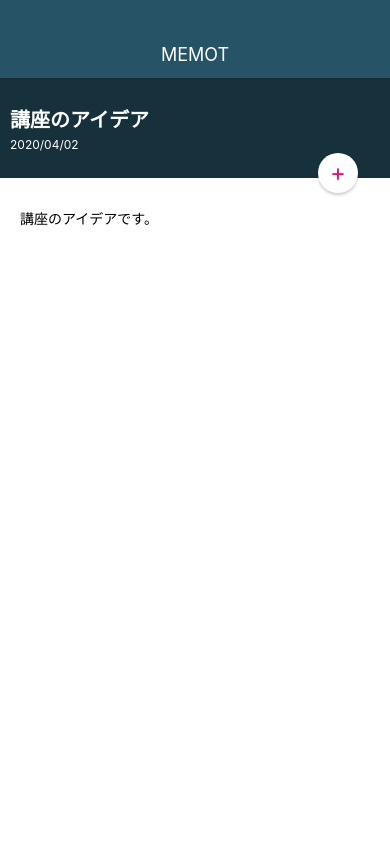
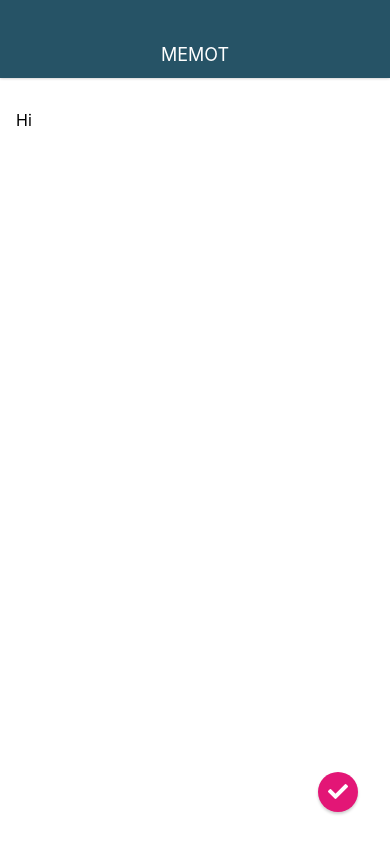
Before and after one commit to nochinaoto/MemoApp, a React Native app: screen / in a window 390 px wide. Built offline with nearby package versions, Linux system fonts and the light colour scheme; a web font is replaced by a local one.

Commit message:
Edit screen

```diff
--- a/App.js
+++ b/App.js
@@ -1,14 +1,15 @@
 import React from 'react';
 import { StyleSheet, View } from 'react-native';
 import AppBar from './src/components/AppBar';
-import MemoDetailScreen from './src/screens/MemoDetailScreen';
+// import MemoDetailScreen from './src/screens/MemoDetailScreen';
+import MemoEditScreen from './src/screens/MemoEditScreen';
 
 
 export default function App() {
   return (
     <View style={styles.container}>
       <AppBar />
-      <MemoDetailScreen />
+      <MemoEditScreen />
     </View>
   );
 }
--- a/package.json
+++ b/package.json
@@ -8,7 +8,9 @@
     "eject": "expo eject"
   },
   "dependencies": {
+    "@expo/vector-icons": "^10.1.0",
     "expo": "~37.0.3",
+    "expo-font": "^8.1.1",
     "react": "~16.9.0",
     "react-dom": "~16.9.0",
     "react-native": "https://github.com/expo/react-native/archive/sdk-37.0.0.tar.gz",
--- a/src/elements/CircleButton.js
+++ b/src/elements/CircleButton.js
@@ -1,10 +1,34 @@
 import React from 'react';
-import { StyleSheet, View, Text } from 'react-native';
+import { StyleSheet, View } from 'react-native';
+// import { Font } from 'expo';
+import * as Font from 'expo-font';
+import { createIconSet } from '@expo/vector-icons';
+import fontAwesome from '../../assets/fonts/fa-solid-900.ttf';
+
+// const expoAssetId = require('../../assets/fonts/fa-solid-900.ttf');
+
+const CustomIcon = createIconSet({
+  pencil: '\uf303',
+  plus: '\uf067',
+  check: '\uf00c',
+}, 'fontAwesome');
 
 class CircleButton extends React.Component {
+  constructor(props) {
+    super(props);
+    this.state = { fontLoaded: false };
+  }
+
+  async componentDidMount() {
+    await Font.loadAsync({
+      FontAwesome: fontAwesome,
+    });
+    this.setState({ fontLoaded: true });
+  }
+
   render() {
     // const style = this.props.style;
-    const { style, color } = this.props;
+    const { name, style, color } = this.props;
 
     let bgColor = '#E31676';
     let textColor = '#fff';
@@ -16,9 +40,11 @@ class CircleButton extends React.Component {
 
     return (
       <View style={[styles.circleButton, style, { backgroundColor: bgColor }]}>
-        <Text style={[styles.circleButtonTitle, { color: textColor }]}>
-          {this.props.children}
-        </Text>
+        {
+          this.state.fontLoaded ? (
+            <CustomIcon name={name} style={[styles.circleButtonTitle, { color: textColor }]} />
+          ) : null
+        }
       </View>
     );
   }
@@ -41,8 +67,9 @@ const styles = StyleSheet.create({
     shadowRadius: 3,
   },
   circleButtonTitle: {
-    fontSize: 24,
-    lineHeight: 24,
+    fontFamily: 'FontAwesome',
+    fontSize: 20,
+    lineHeight: 32,
     // color: '#fff',
   },
 });
--- a/src/screens/MemoDetailScreen.js
+++ b/src/screens/MemoDetailScreen.js
@@ -21,7 +21,7 @@ class MemoDetailScreen extends React.Component {
           </Text>
         </View>
 
-        <CircleButton color="white" style={styles.editButton}>+</CircleButton>
+        <CircleButton name="pencil" color="white" style={styles.editButton} />
 
       </View>
 
--- /dev/null
+++ b/src/screens/MemoEditScreen.js
@@ -0,0 +1,37 @@
+import React from 'react';
+import { StyleSheet, View, TextInput } from 'react-native';
+import CircleButton from '../elements/CircleButton';
+
+class MemoEditScreen extends React.Component {
+  render() {
+    return (
+      <View style={styles.container}>
+        <TextInput style={styles.memoEditInput} multiline value="Hi" />
+
+        <CircleButton name="check" style={styles.editButton} />
+
+      </View>
+    );
+  }
+}
+
+const styles = StyleSheet.create({
+  container: {
+    flex: 1,
+    width: '100%',
+  },
+  memoEditInput: {
+    backgroundColor: '#fff',
+    paddingTop: 32,
+    paddingLeft: 16,
+    paddingRight: 16,
+    paddingBottom: 16,
+    flex: 1,
+    fontSize: 16,
+  },
+  // editButton: {
+  //   top: 75,
+  // },
+});
+
+export default MemoEditScreen;
--- a/src/screens/MemoListScreen.js
+++ b/src/screens/MemoListScreen.js
@@ -1,6 +1,5 @@
 import React from 'react';
 import { StyleSheet, View } from 'react-native';
-
 import MemoList from '../components/MemoList';
 import CircleButton from '../elements/CircleButton';
 
@@ -9,7 +8,7 @@ class MemoListScreen extends React.Component {
     return (
       <View style={styles.container}>
         <MemoList />
-        <CircleButton>+</CircleButton>
+        <CircleButton name="plus" />
       </View>
     );
   }
```
Also changed, not shown: assets/fonts/fa-solid-900.ttf (added), 1 other file (tests, documents, lock files or other folders).
